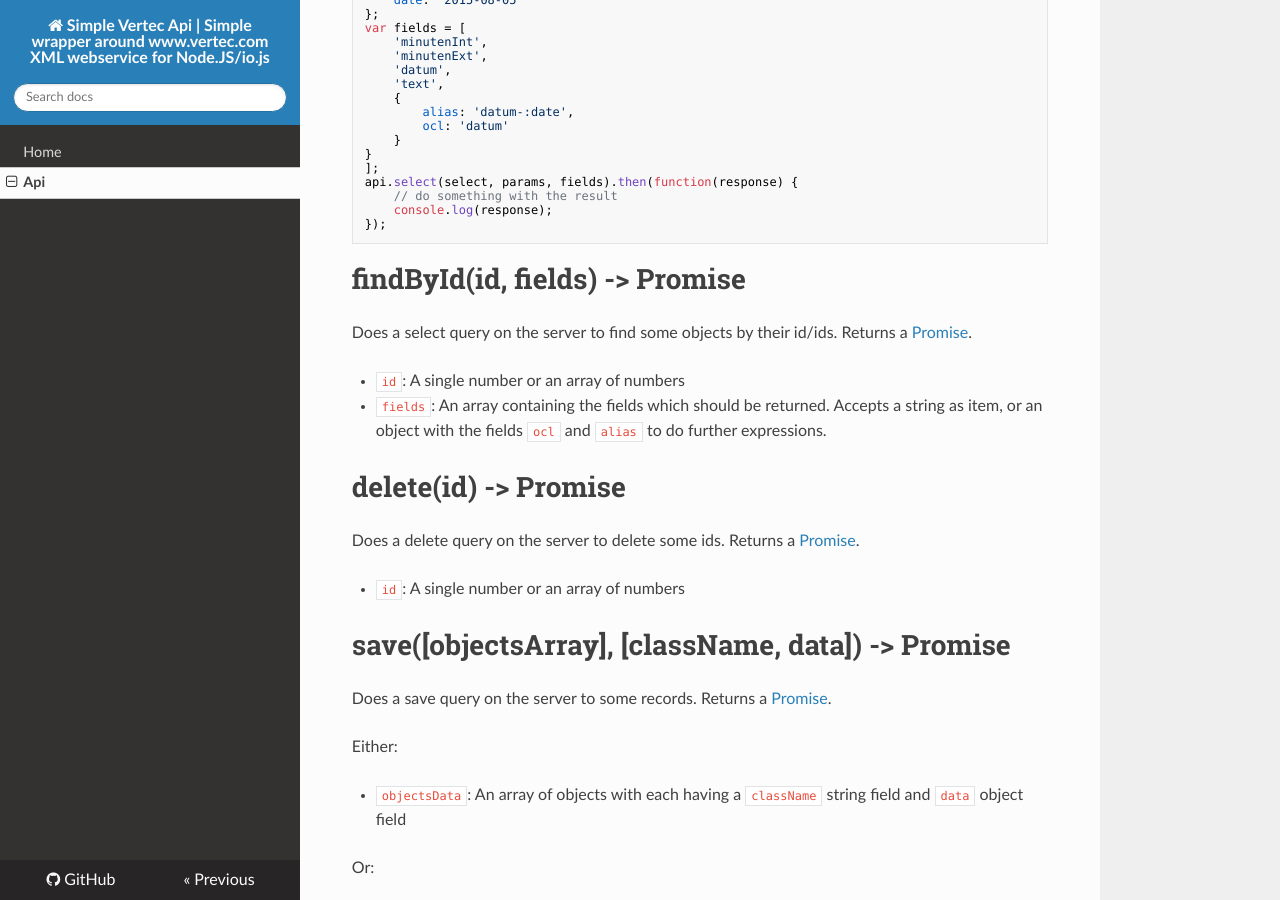
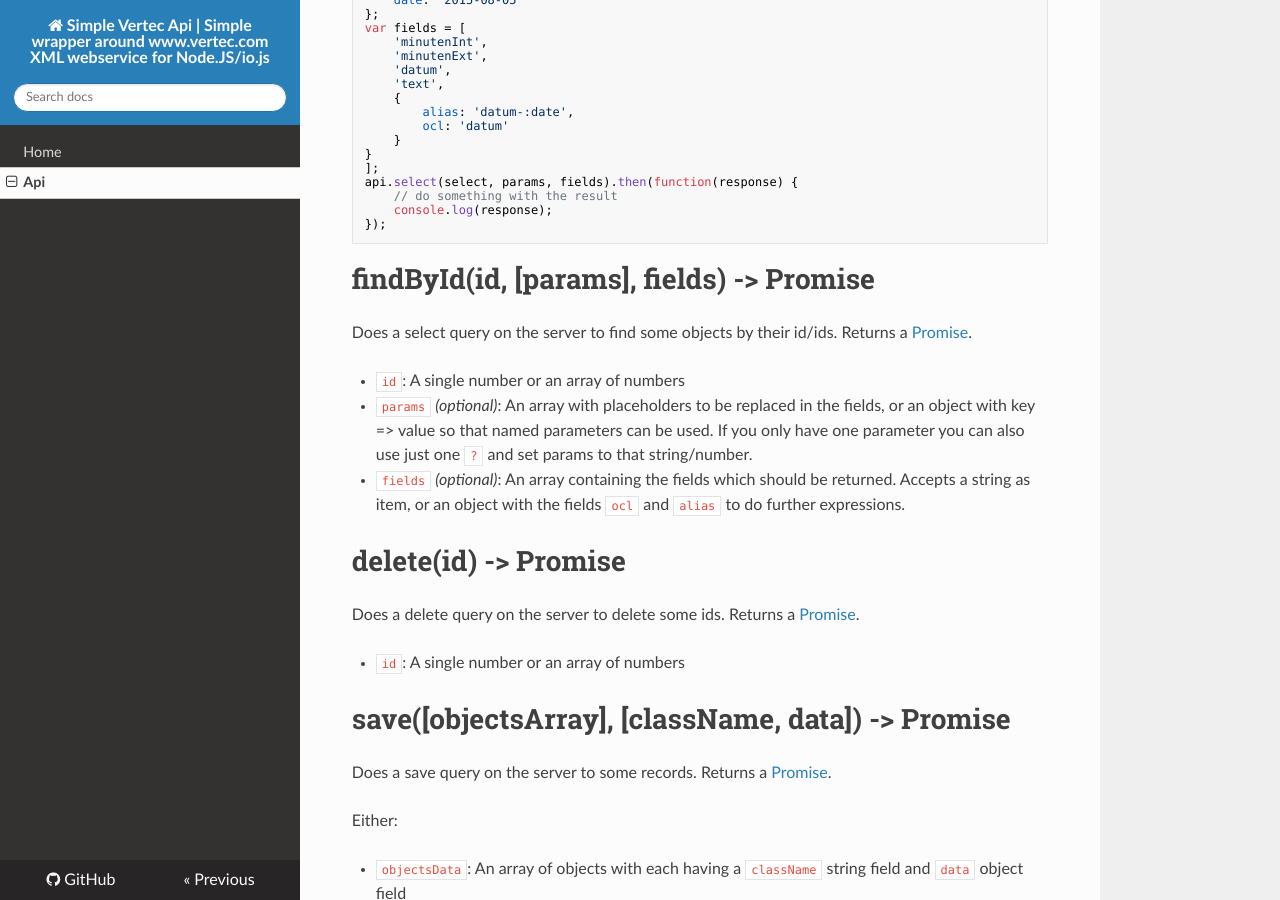
Before and after one commit to dimitri-koenig/simple-vertec-api, an MkDocs documentation site: the page built from docs/api.md, in a window 1280 px wide and 900 px high, scrolled down 2511 px. Built offline with MkDocs 1.6.1, drawn with Linux system fonts in a browser that asks for light colours; nearby versions of some CDN libraries; old or Windows-style settings are respelled for this version of MkDocs.

Commit message:
Adapted api docs for findById() behaving like select() (#78)

````diff
--- a/docs/api.md
+++ b/docs/api.md
@@ -151,12 +151,13 @@ api.select(select, params, fields).then(function(response) {
 ```
 
 
-# findById(id, fields) -> Promise
+# findById(id, [params], fields) -> Promise
 
 Does a select query on the server to find some objects by their id/ids. Returns a [Promise](https://github.com/petkaantonov/bluebird).
 
 * `id`: A single number or an array of numbers
-* `fields`: An array containing the fields which should be returned. Accepts a string as item, or an object with the fields `ocl` and `alias` to do further expressions.
+* `params` *(optional)*: An array with placeholders to be replaced in the fields, or an object with key => value so that named parameters can be used. If you only have one parameter you can also use just one `?` and set params to that string/number.
+* `fields` *(optional)*: An array containing the fields which should be returned. Accepts a string as item, or an object with the fields `ocl` and `alias` to do further expressions.
 
 # delete(id) -> Promise
 
````
